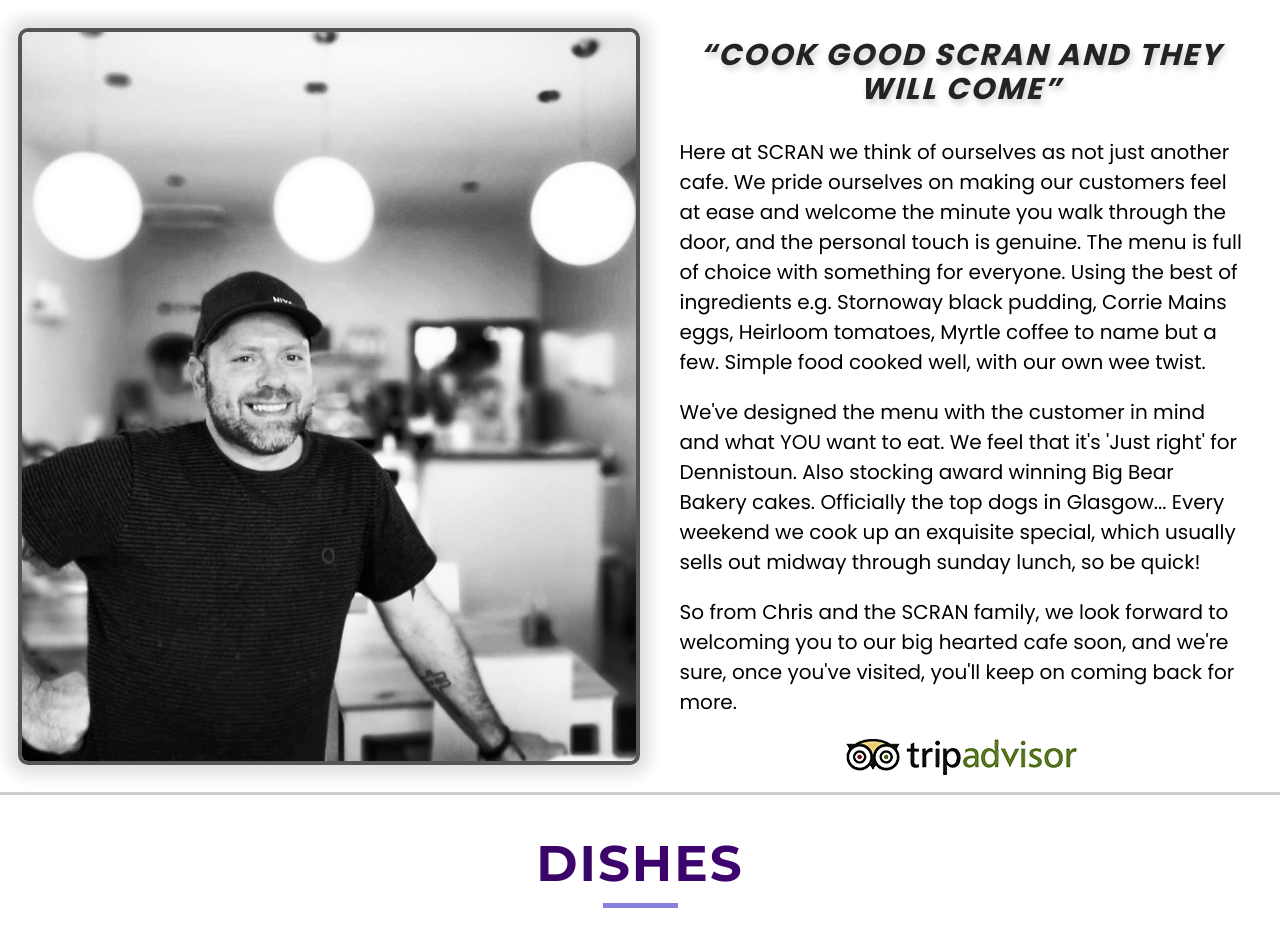
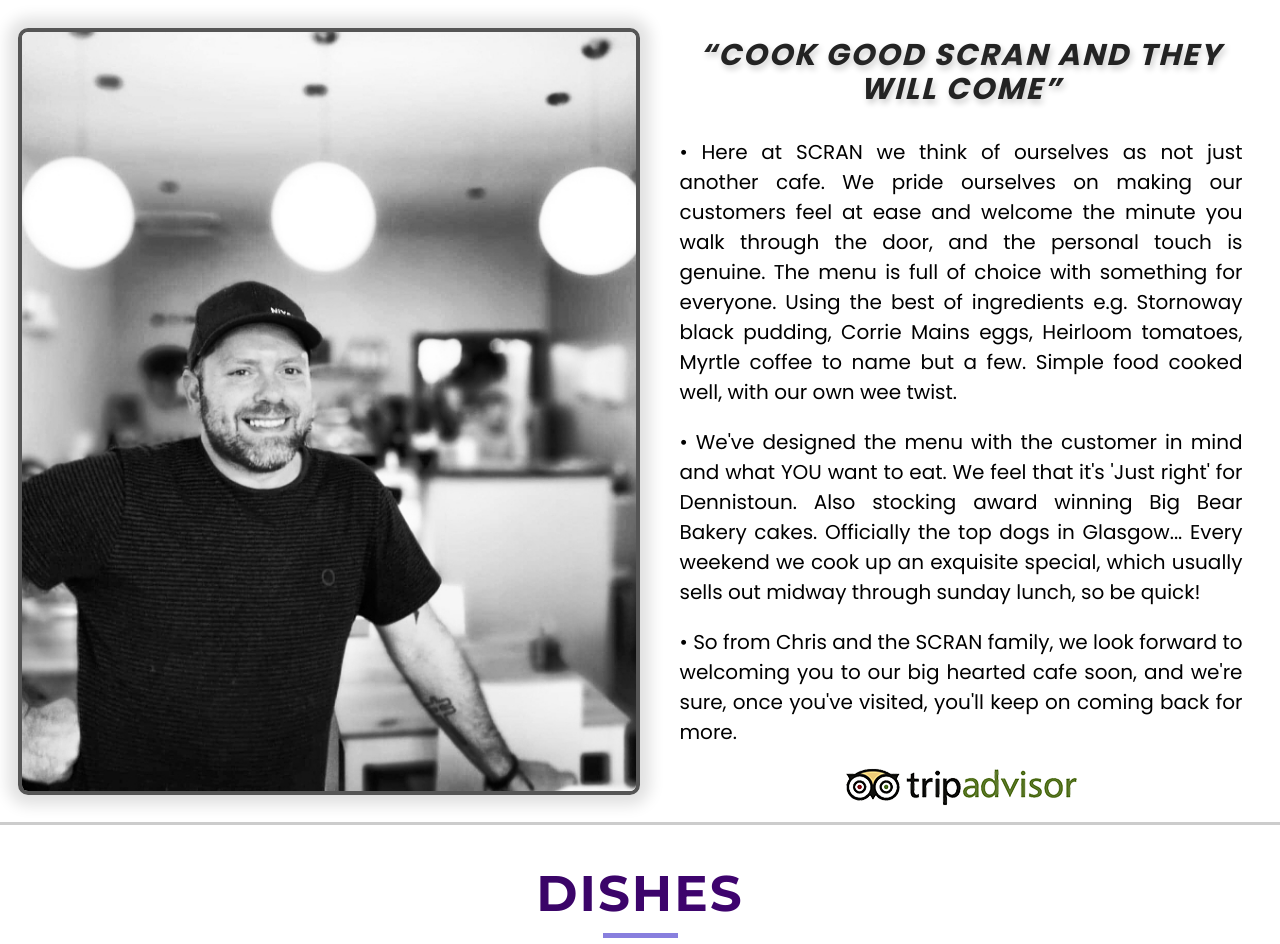
Before and after one commit to jmsazz00/scran, a React (Create React App) app: page / in a window 1280 px wide. Shown: the part 800-1744 px from the top of the page. Built offline with nearby package versions, Linux system fonts and the light colour scheme.

Commit message:
Adorning the layout

```diff
--- a/src/components/opening.js
+++ b/src/components/opening.js
@@ -14,7 +14,7 @@ function Opening(props) {
             cook good scran and they will come
           </h3>
           <p className="opening__paragraph">
-            Here at SCRAN we think of ourselves as not just another cafe. We
+            &bull; Here at SCRAN we think of ourselves as not just another cafe. We
             pride ourselves on making our customers feel at ease and welcome the
             minute you walk through the door, and the personal touch is genuine.
             The menu is full of choice with something for everyone. Using the
@@ -23,14 +23,14 @@ function Opening(props) {
             cooked well, with our own wee twist.
           </p>
           <p className="opening__paragraph">
-            We've designed the menu with the customer in mind and what YOU want
+            &bull; We've designed the menu with the customer in mind and what YOU want
             to eat. We feel that it's 'Just right' for Dennistoun. Also stocking
             award winning Big Bear Bakery cakes. Officially the top dogs in
             Glasgow... Every weekend we cook up an exquisite special, which
             usually sells out midway through sunday lunch, so be quick!
           </p>
           <p className="opening__paragraph">
-            So from Chris and the SCRAN family, we look forward to welcoming you
+            &bull; So from Chris and the SCRAN family, we look forward to welcoming you
             to our big hearted cafe soon, and we're sure, once you've
             visited, you'll keep on coming back for more.
           </p>
--- a/src/index.css
+++ b/src/index.css
@@ -188,7 +188,7 @@ h3 {
 }
 
 .opening__paragraph {
-  text-align: left;
+  text-align: justify;
 }
 
 .opening__heading {
```
